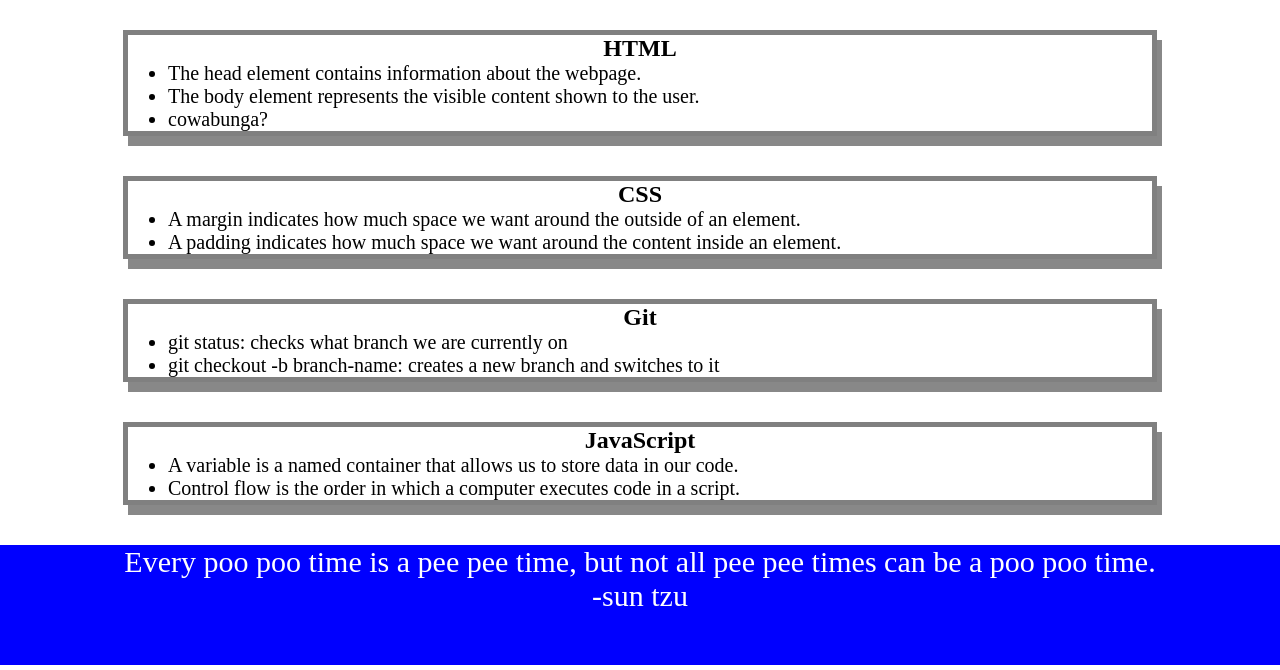
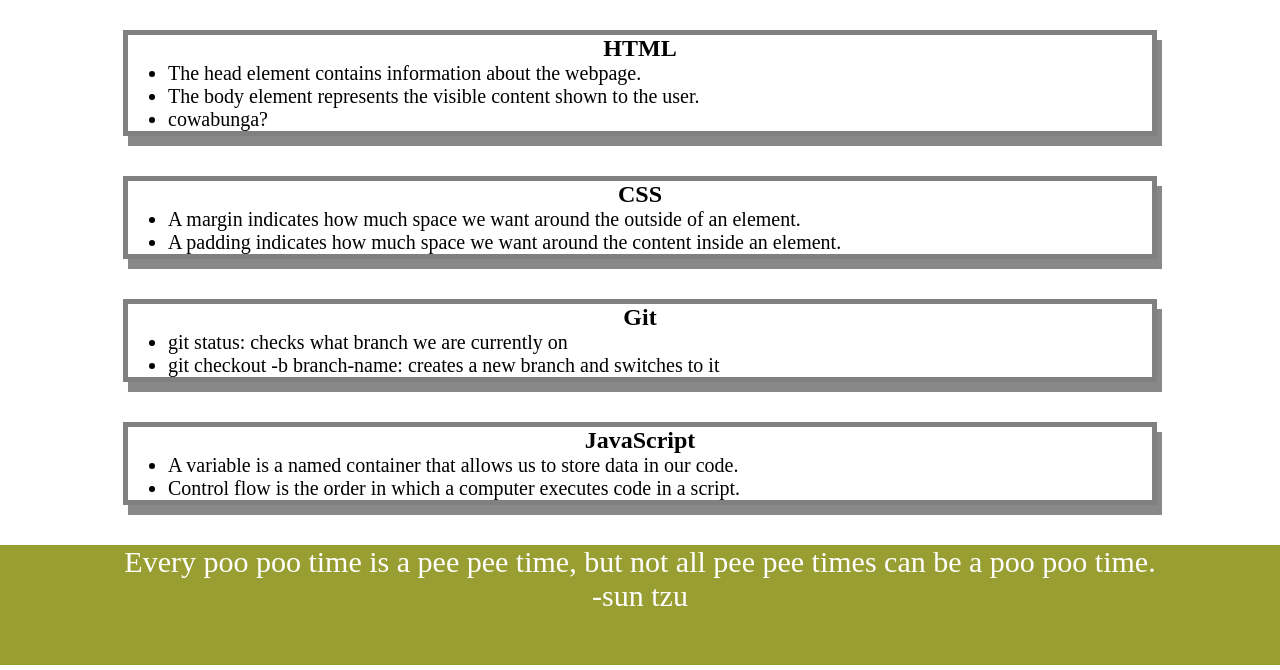
Before and after one commit to Daganbold/prework-study-guide, a plain HTML site: page index.html in a window 1280 px wide. Shown: the part 130-800 px from the top of the page. Drawn offline with Linux system fonts and the light colour scheme.

Commit message:
change background colour

```diff
--- a/assets/style.css
+++ b/assets/style.css
@@ -7,7 +7,7 @@ header,
 footer {
     width: 100%;
     height: 120px;
-    background-color: blue;
+    background-color: rgb(153, 158, 51);
     color: white;
 }
 
```
